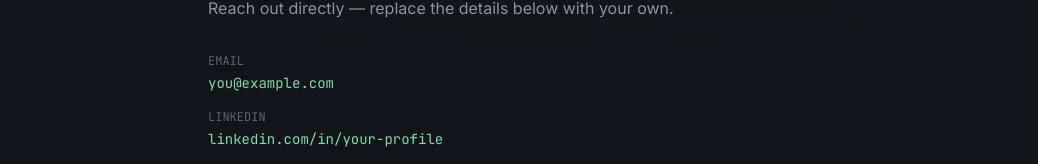
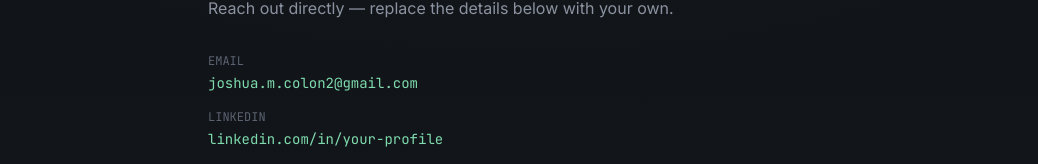
Before and after one commit to JoshuaMColon/game-dev-portfolio, a Next.js app: page /contact in a window 1280 px wide. Shown: the part 252-416 px from the top of the page, without its empty margins (120-1158 px from the left). Built offline with nearby package versions, Linux system fonts and the light colour scheme.

Commit message:
Added my real linkedin link and email address

```diff
--- a/app/contact/page.tsx
+++ b/app/contact/page.tsx
@@ -14,7 +14,7 @@ export default function Contact() {
           <dt className="text-ink-dim text-xs mb-1">EMAIL</dt>
           <dd>
             <a href="mailto:you@example.com" className="text-phosphor hover:underline">
-              you@example.com
+              joshua.m.colon2@gmail.com
             </a>
           </dd>
         </div>
@@ -22,7 +22,7 @@ export default function Contact() {
           <dt className="text-ink-dim text-xs mb-1">LINKEDIN</dt>
           <dd>
             <a
-              href="https://linkedin.com/in/your-profile"
+              href="https://www.linkedin.com/in/joshua-colon2"
               target="_blank"
               rel="noopener noreferrer"
               className="text-phosphor hover:underline"
```
